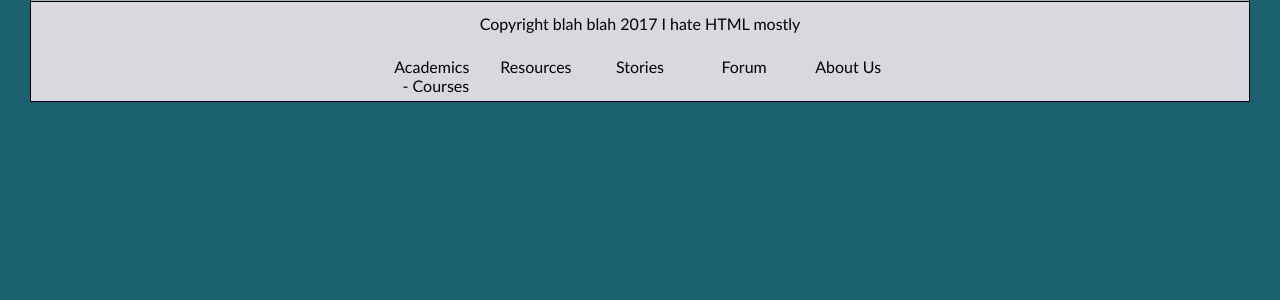
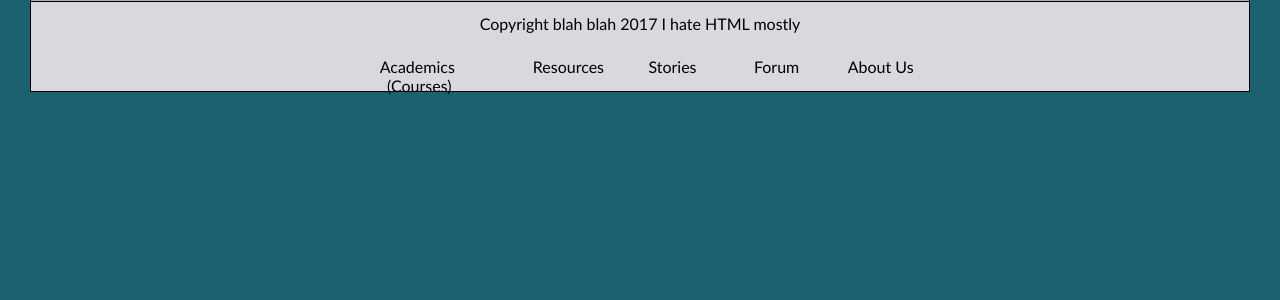
Before and after one commit to paulszefer/SPAID, a PHP site: page /pages/forums.html in a window 1280 px wide. Shown: the part 41-341 px from the top of the page. Run offline with PHP 8.4, Linux system fonts and the light colour scheme.

Commit message:
skeleton complete with minor changes

```diff
--- a/G13/pages/forums.html
+++ b/G13/pages/forums.html
@@ -29,15 +29,15 @@
 
 		<div id="footer">
 			<p>Copyright blah blah 2017 I hate HTML mostly</p><br>
-			<div class="sitemap"><a class="sitemaplink" href="academics.html">Academics</a><br> &nbsp; - <a class="sitemaplink" href="courses.html">Courses</a>
+			<div id="sitemap1"><a class="sitemaplink" href="academics.html">Academics</a>&nbsp; <a class="sitemaplink" href="courses.html">(Courses)</a>
 			</div>
-			<div class="sitemap"><a class="sitemaplink" href="resources.html">Resources</a>
+			<div id="sitemap2"><a class="sitemaplink" href="resources.html">Resources</a>
 			</div>
-			<div class="sitemap"><a class="sitemaplink" href="stories.html">Stories</a>
+			<div id="sitemap3"><a class="sitemaplink" href="stories.html">Stories</a>
 			</div>
-			<div class="sitemap"><a class="sitemaplink" href="forums.html">Forum</a>
+			<div id="sitemap4"><a class="sitemaplink" href="forums.html">Forum</a>
 			</div>
-			<div class="sitemap"><a class="sitemaplink" href="aboutus.html">About Us</a>
+			<div id="sitemap5"><a class="sitemaplink" href="aboutus.html">About Us</a>
 			</div>
 		</div>
 
--- a/G13/style/base.css
+++ b/G13/style/base.css
@@ -71,7 +71,7 @@ p {
 #footer {
 	width: 1218px;
 	margin: auto;
-	height: 75px;
+	height: 65px;
 	padding: 12px 0;
 	background-color: #D8D8DE;
 	position: relative;
@@ -105,7 +105,32 @@ a.nav:active {
 	font-family: navfont, Georgia, sans-serif;
 }
 
-.sitemap {
+#sitemap1 {
+	display: inline-block;
+	width: 140px;
+	vertical-align: top;
+	margin-right: 25px;
+}
+
+#sitemap2 {
+	display: inline-block;
+	width: 100px;
+	vertical-align: top;
+}
+
+#sitemap3 {
+	display: inline-block;
+	width: 100px;
+	vertical-align: top;
+}
+
+#sitemap4 {
+	display: inline-block;
+	width: 100px;
+	vertical-align: top;
+}
+
+#sitemap5 {
 	display: inline-block;
 	width: 100px;
 	vertical-align: top;
```
Also changed, not shown: G13/index.html (+5 -5 lines), G13/pages/aboutus.html (+5 -5 lines), G13/pages/academics.html (+5 -5 lines), G13/pages/courses.html (+5 -5 lines), G13/pages/resources.html (+5 -5 lines), G13/pages/stories.html (+5 -5 lines).
